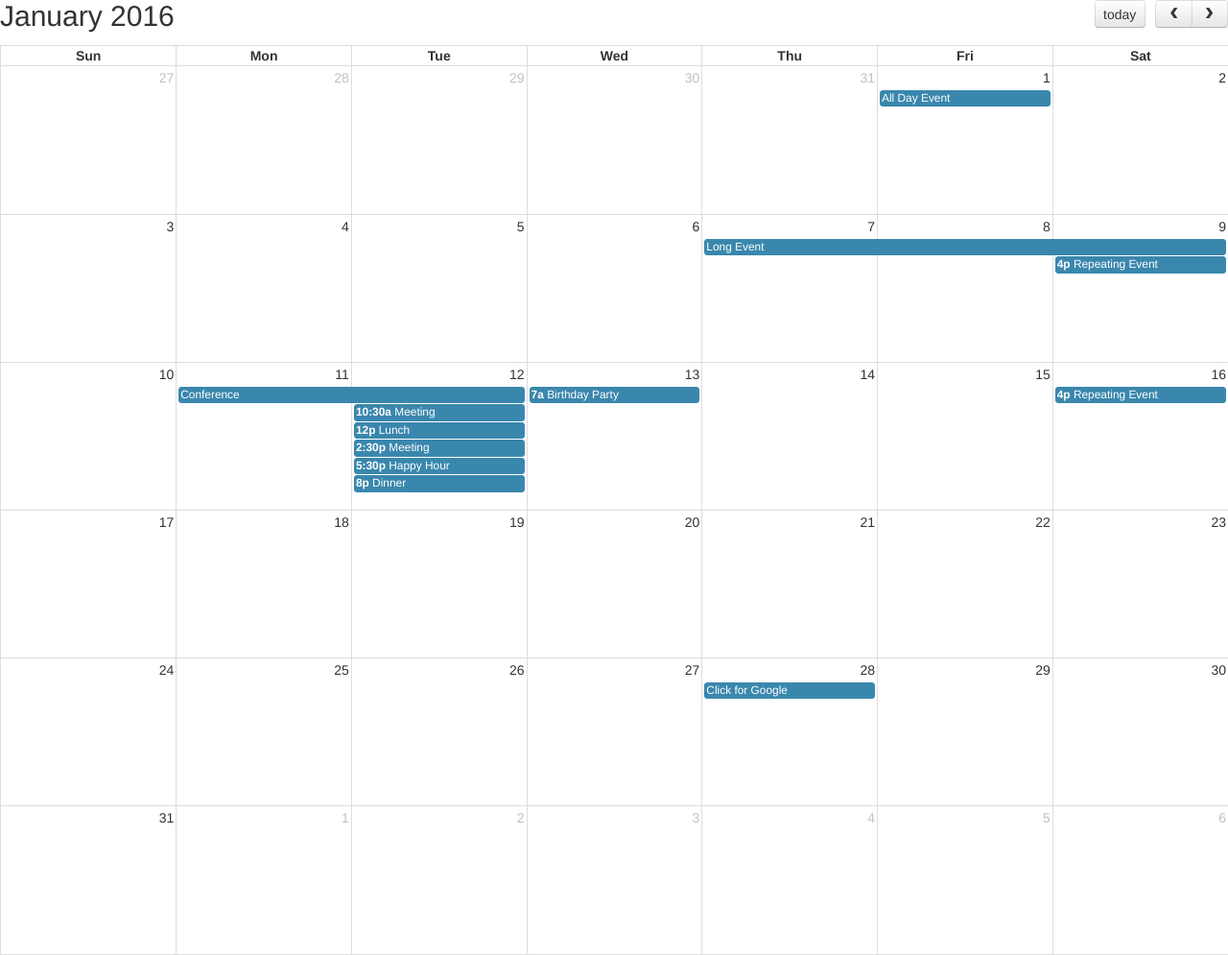
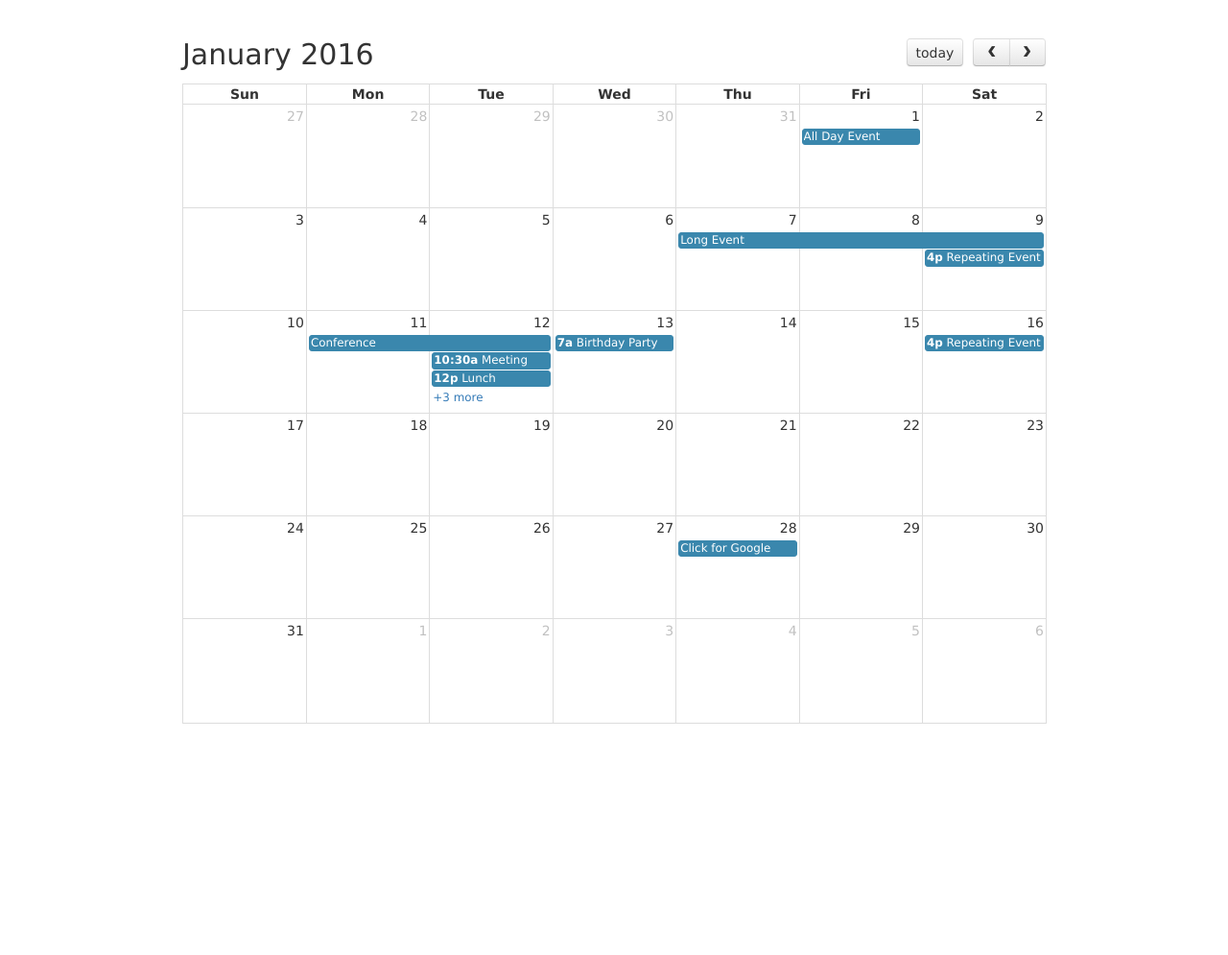
Before and after one commit to CharisaP/pnc-scheduler, a Flask app: page /sample in a window 1280 px wide. Shown: the whole page at 96% size. After the commit the page ends 754 px from the top, so only its background shows below. Run offline with Flask 2, Linux system fonts and the light colour scheme; the visitor is signed in with stand-in values (Sample User, id 1); lists and menus that the app fills with data are empty; some libraries are stand-ins or nearby versions.

Commit message:
Quick edit

```diff
--- a/templates/index.html
+++ b/templates/index.html
@@ -1,7 +1,7 @@
 {% extends "base.html" %}
 {% block content %}
 
-<h1>Welcome to Flask!</h1>
+<h1>Welcome to Prime Nursing Care!</h1>
 <br>
 <p>Click <a href="/logout">here</a> to logout.</p>
 <p>Click <a href="/sample">here</a> to see a sample calendar. </p>
--- a/templates/sample.html
+++ b/templates/sample.html
@@ -70,4 +70,20 @@
 	});
 </script>
 
+<style>
+
+	body {
+		margin: 40px 10px;
+		padding: 0;
+		font-family: "Lucida Grande",Helvetica,Arial,Verdana,sans-serif;
+		font-size: 14px;
+	}
+
+	#calendar {
+		max-width: 900px;
+		margin: 0 auto;
+	}
+
+</style>
+
 {% endblock %}
```
